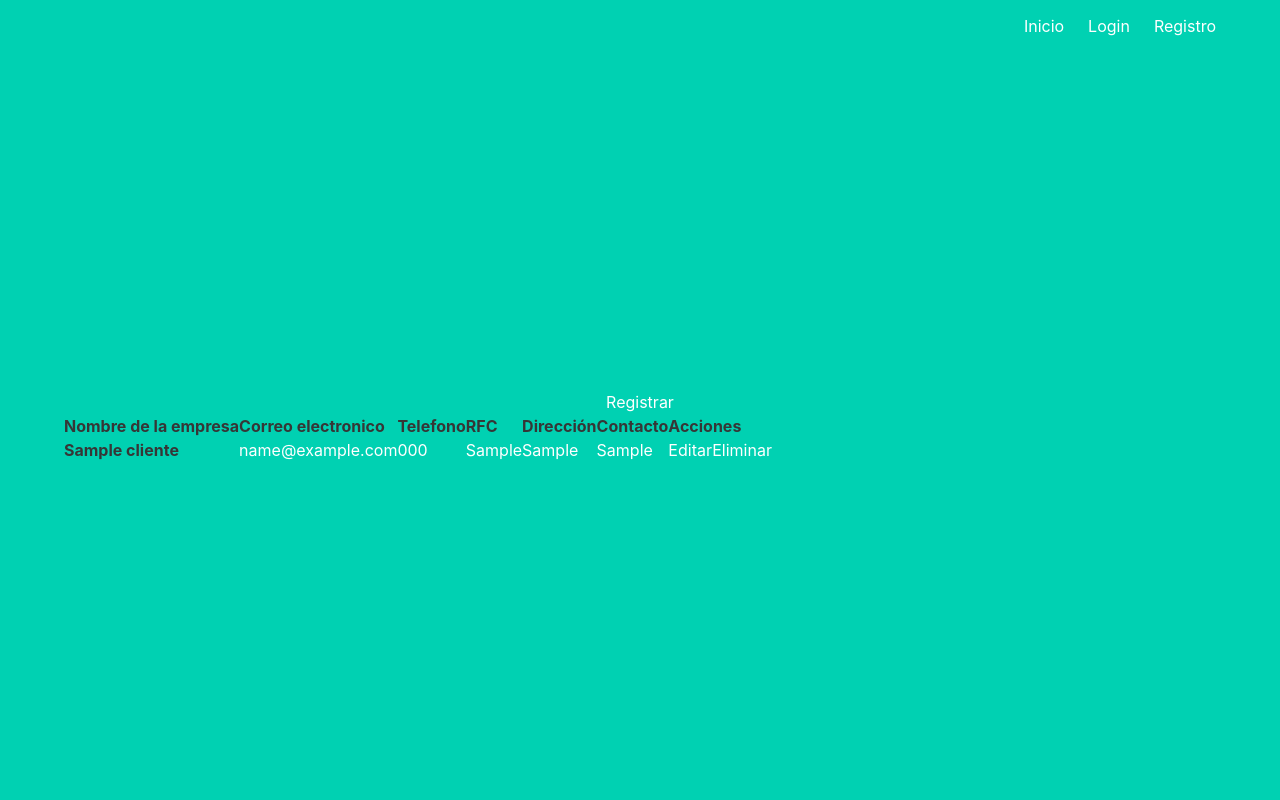
After one commit to JonathanMF2020/proyecto8, a Flask app: page /cliente/ in a window 1280 px wide. The commit adds this page. Run offline with Flask 2, Linux system fonts and the light colour scheme; tables that the repository leaves empty hold one stand-in row (values such as "Sample post"); some libraries are stand-ins or nearby versions.

Commit message:
CRUD de clientes sin diseño

```diff
--- a/project/main.py
+++ b/project/main.py
@@ -1,8 +1,10 @@
-
-from flask import Blueprint, render_template
+from flask import Blueprint, render_template,request
+from flask.helpers import url_for
 from flask_security import login_required, current_user
 from flask_security.decorators import roles_required
+from werkzeug.utils import redirect
 from . import db
+from .models import Cliente
 
 main = Blueprint('main',__name__)
 
@@ -10,6 +12,66 @@ main = Blueprint('main',__name__)
 def index():
     return render_template('index.html')
 
+
+@main.route('/cliente/', methods=['GET', 'POST'])
+def cliente_index():
+    if request.method == "GET":
+        cliente = db.session.query(Cliente).filter(Cliente.estatus == 1).all()
+        return render_template('cliente/index.html', clientes=cliente)
+
+@main.route('/cliente/add', methods=['GET', 'POST'])
+def cliente_add():
+    if request.method == "GET":
+        return render_template('cliente/add.html')
+    else:
+        nombre_empresa = request.form.get("nombre_empresa")
+        email = request.form.get("email")
+        telefono = request.form.get("telefono")
+        rfc = request.form.get("rfc")
+        direccion = request.form.get("direccion")
+        contacto = request.form.get("contacto")
+        cliente = Cliente(nombre_empresa=nombre_empresa, email=email, telefono=telefono, rfc=rfc,
+                            direccion=direccion, contacto=contacto,estatus=1)
+        db.session.add(cliente)
+        db.session.commit()
+        return redirect(url_for('main.cliente_index'))
+
+@main.route('/cliente/delete', methods=['GET', 'POST'])
+def cliente_delete():
+    if request.method == "POST":
+        id = int(request.form.get("id"))
+        cliente = db.session.query(Cliente).filter(Cliente.id == id).first()
+        cliente.estatus = 0
+        db.session.add(cliente)
+        db.session.commit()
+        return "Exito"
+
+@main.route('/cliente/edit', methods=['GET', 'POST'])
+def cliente_edit():
+    if request.method == "GET":
+        id = request.args.get('id')
+        cliente = db.session.query(Cliente).filter(Cliente.id == id).first()
+        return render_template('cliente/edit.html', cliente=cliente)
+    else:
+        id = int(request.form.get("id"))
+        nombre_empresa = request.form.get("nombre_empresa")
+        email = request.form.get("email")
+        telefono = request.form.get("telefono")
+        rfc = request.form.get("rfc")
+        direccion = request.form.get("direccion")
+        contacto = request.form.get("contacto")
+        cliente = db.session.query(Cliente).filter(Cliente.id == id).first()
+        cliente.nombre_empresa = nombre_empresa
+        cliente.email = email
+        cliente.telefono = telefono
+        cliente.rfc = rfc
+        cliente.direccion = direccion
+        cliente.contacto = contacto
+        db.session.add(cliente)
+        db.session.commit()
+        return redirect(url_for('main.cliente_index'))
+
+
 @main.route('/admin')
 @roles_required('admin')
 def admin():
--- a/project/templates/base.html
+++ b/project/templates/base.html
@@ -7,6 +7,7 @@
     <meta name="viewport" content="width=device-width, initial-scale=1">
     <title>Ejemplo de Autenticación con Flask</title>
     <link rel="stylesheet" href="https://cdnjs.cloudflare.com/ajax/libs/bulma/0.7.2/css/bulma.min.css" />
+    <script src="https://ajax.googleapis.com/ajax/libs/jquery/3.5.1/jquery.min.js"></script>
 </head>
 
 <body>
@@ -46,5 +47,37 @@
         </div>
     </section>
 </body>
+<script src="//cdn.jsdelivr.net/npm/sweetalert2@10"></script>
+<script>
+    function eliminarCliente(idr) {
+        Swal.fire({
+            title: '¿Estas seguro de querer eliminar?',
+            text: "Se eliminara este registro",
+            icon: 'warning',
+            showCancelButton: true,
+            confirmButtonColor: '#3085d6',
+            cancelButtonColor: '#d33',
+            confirmButtonText: 'Aceptar'
+        }).then((result) => {
+            if (result.isConfirmed) {
+                $.ajax({
+                    type: "POST",
+                    url: "{{url_for('main.cliente_delete')}}",
+                    data: {
+                        id: idr
+                    },
+                    success: function(datos) {
+                        $("#" + idr).remove();
+                        Swal.fire(
+                            'Exito',
+                            'Se ha eliminado el registro exitosamente',
+                            'success'
+                        );
+                    }
+                });
+            }
+        })
+    }
+</script>
 
 </html>
--- /dev/null
+++ b/project/templates/cliente/index.html
@@ -0,0 +1,32 @@
+{% extends "base.html" %} {% block content %} {% if clientes|length > 0 %}
+<a href="{{url_for('main.cliente_add')}}">Registrar</a>
+<table>
+    <thead>
+        <tr>
+            <th>Nombre de la empresa</th>
+            <th>Correo electronico</th>
+            <th>Telefono</th>
+            <th>RFC</th>
+            <th>Dirección</th>
+            <th>Contacto</th>
+            <th>Acciones</th>
+        </tr>
+    </thead>
+    <tbody>
+        {%for cliente in clientes%}
+        <tr id="{{cliente.id}}">
+            <th scope="row">{{cliente.nombre_empresa}}</th>
+            <td>{{cliente.email}}</td>
+            <td>{{cliente.telefono}}</td>
+            <td>{{cliente.rfc}}</td>
+            <td>{{cliente.direccion}}</td>
+            <td>{{cliente.contacto}}</td>
+            <td><a href="{{url_for('main.cliente_edit',id=cliente.id)}}">Editar</a><a onclick="eliminarCliente({{cliente.id}})">Eliminar</a></td>
+        </tr>
+        {%endfor%}
+    </tbody>
+</table>
+
+{% else %}
+<p>No tienes clientes registrados</p>
+<a href="{{url_for('main.cliente_add')}}">Registrar</a> {% endif %} {% endblock %}
```
Also changed, not shown: project/models.py (+12 -0 lines), project/templates/cliente/add.html (added, +11 -0 lines), project/templates/cliente/edit.html (added, +12 -0 lines).
